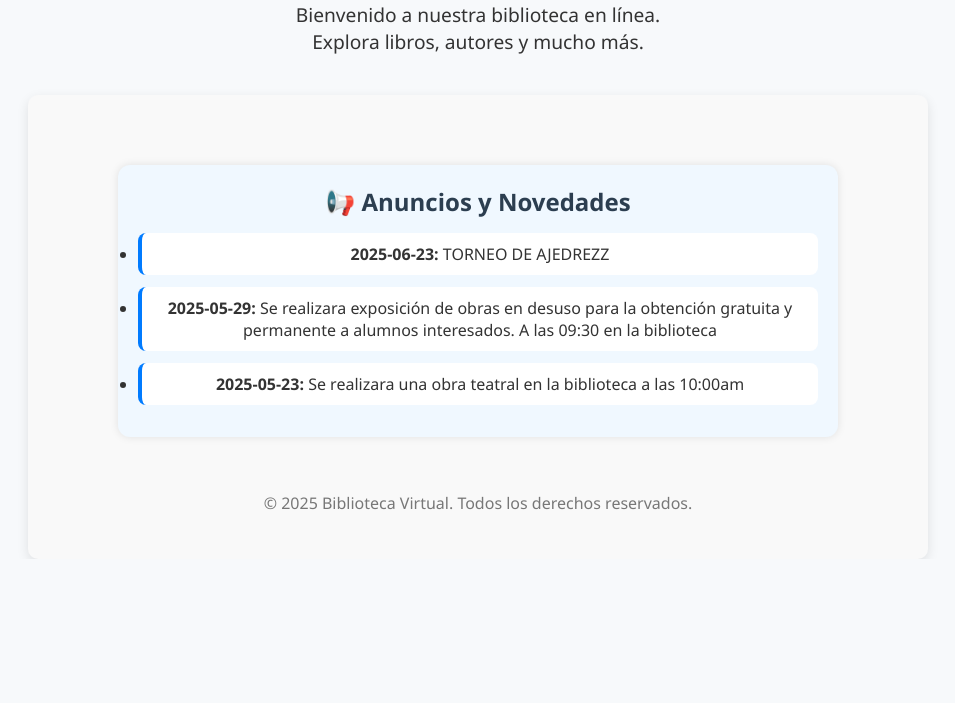
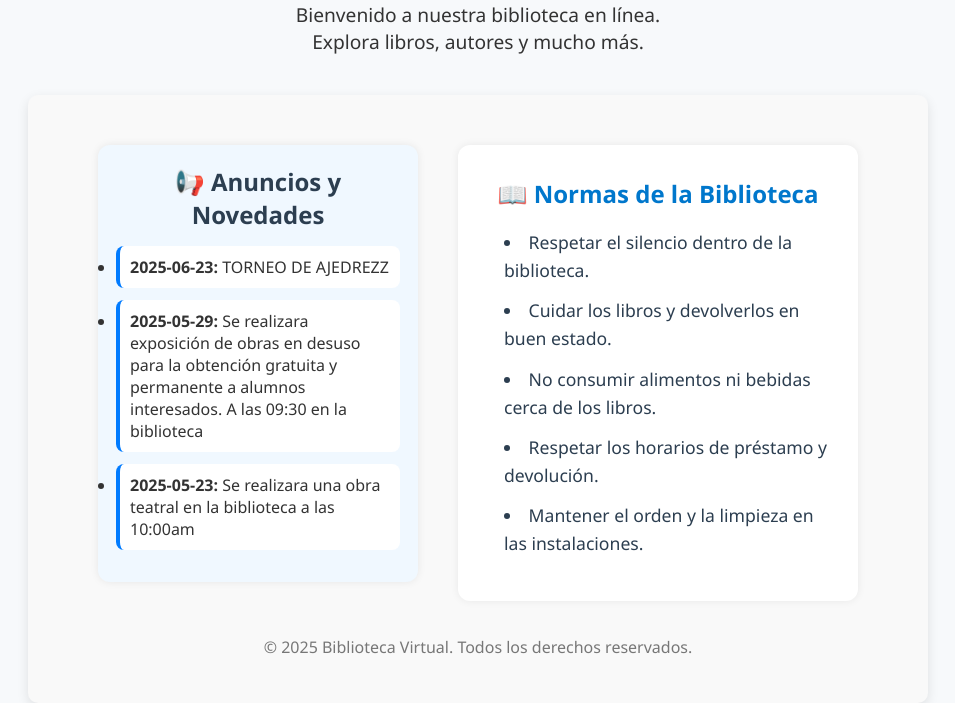
Before and after one commit to AriusJerek/Biblioteca-Web, a Flask app: page / in a window 1280 px wide. Shown: the part 334-1037 px from the top of the page, without its empty margins (162-1117 px from the left). Before the commit the page ends 893 px from the top, so only its background shows below. Run offline with Flask 3, Linux system fonts and the light colour scheme; data comes from the database, SQL or seed files in the repository.

Commit message:
Eliminar Dockerfile y actualizar estilos y estructura de la página de inicio: implementar diseño flexible y agregar sección de normas.

```diff
--- a/static/css/estilos.css
+++ b/static/css/estilos.css
@@ -924,16 +924,65 @@ main {
   margin: 30px 0 40px 0;
 }
 
-#listaLibros {
-  display: contents;
+/* Flex principal para la página de inicio */
+.principal-flex {
+  display: flex;
+  flex-direction: row;
+  align-items: flex-start;
+  justify-content: center;
+  gap: 40px;
 }
 
-#listaLibros > div {
-  background: unset;
-  border: unset;
-  border-radius: unset;
-  box-shadow: unset;
-  margin: unset;
-  padding: unset;
-  max-width: unset;
+.novedades-lateral {
+  flex: 0 0 320px;
+  max-width: 340px;
+  min-width: 240px;
+  margin: 0;
+  background: #f0f8ff;
+  border-radius: 12px;
+  box-shadow: 0 0 8px rgba(0,0,0,0.08);
+  padding: 20px 18px;
+  text-align: left;
 }
+
+.seccion-normas {
+  flex: 1 1 0;
+  background: #fff;
+  border-radius: 12px;
+  box-shadow: 0 0 8px rgba(0,0,0,0.07);
+  padding: 32px 28px;
+  margin: 0;
+  text-align: left;
+}
+
+.seccion-normas h2 {
+  color: #0077cc;
+  margin-bottom: 18px;
+  font-size: 1.5em;
+}
+
+.seccion-normas ul {
+  list-style: disc inside;
+  font-size: 1.1em;
+  color: #2c3e50;
+  padding-left: 18px;
+}
+
+.seccion-normas li {
+  margin-bottom: 12px;
+  line-height: 1.6;
+}
+
+@media (max-width: 900px) {
+  .principal-flex {
+    flex-direction: column;
+    gap: 24px;
+  }
+  .novedades-lateral, .seccion-normas {
+    max-width: 100%;
+    width: 100%;
+  }
+  .novedades-lateral {
+    margin-bottom: 0;
+  }
+}
--- a/templates/index.html
+++ b/templates/index.html
@@ -17,11 +17,22 @@
       Explora libros, autores y mucho más.</p>
   </header>
   <div class="container">
-    <main class = 'contenido'>
+    <main class="contenido principal-flex">
 
-    <section id="novedades" class="seccion-novedades">
+    <section id="novedades" class="seccion-novedades novedades-lateral">
       <h2>📢 Anuncios y Novedades</h2>
       <ul id="lista-novedades"></ul>
+    </section>
+
+    <section id="normas" class="seccion-normas">
+      <h2>📖 Normas de la Biblioteca</h2>
+      <ul>
+        <li>Respetar el silencio dentro de la biblioteca.</li>
+        <li>Cuidar los libros y devolverlos en buen estado.</li>
+        <li>No consumir alimentos ni bebidas cerca de los libros.</li>
+        <li>Respetar los horarios de préstamo y devolución.</li>
+        <li>Mantener el orden y la limpieza en las instalaciones.</li>
+      </ul>
     </section>
 
   </main>
```
Also changed, not shown: 1 other file.
